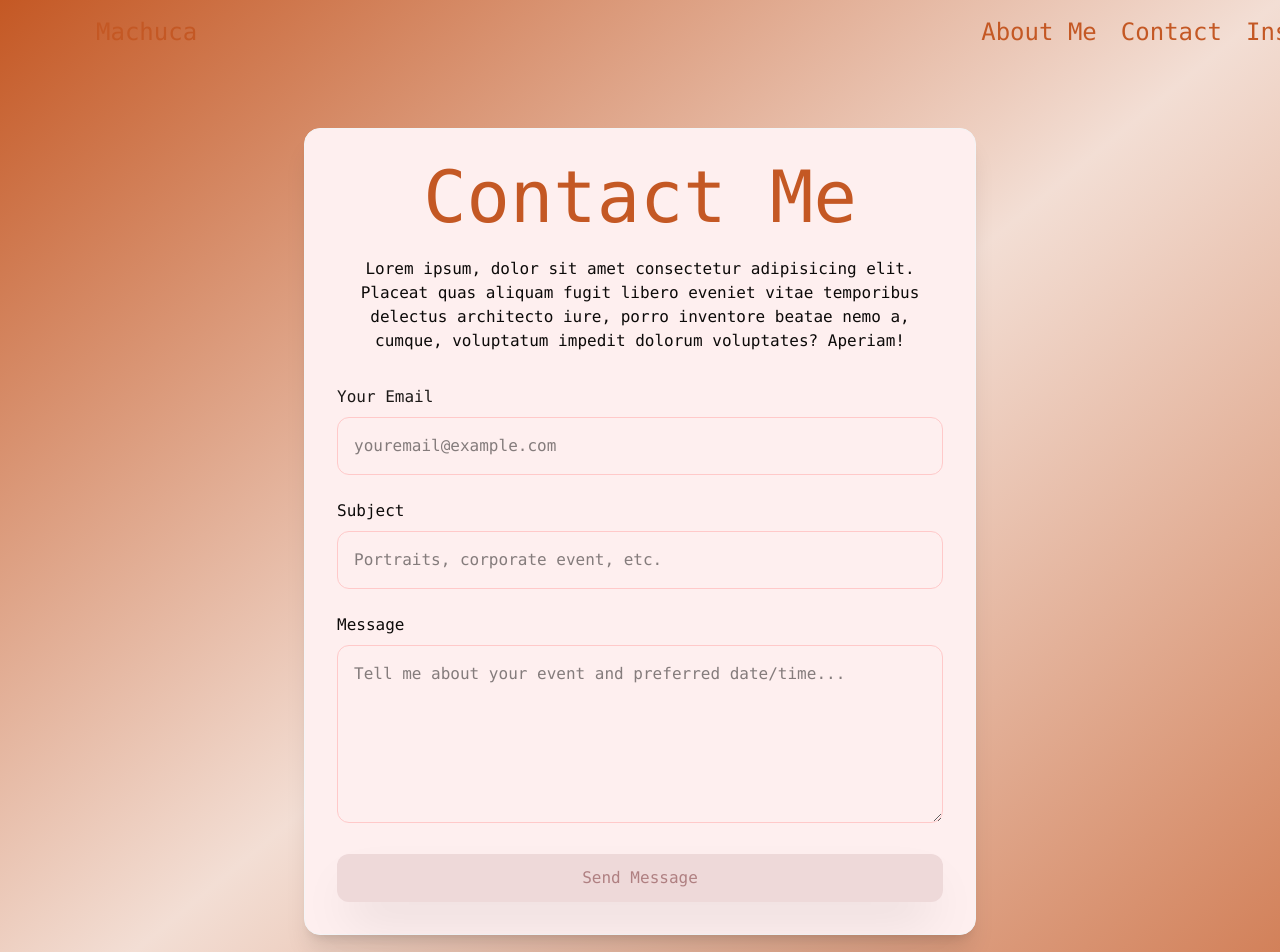
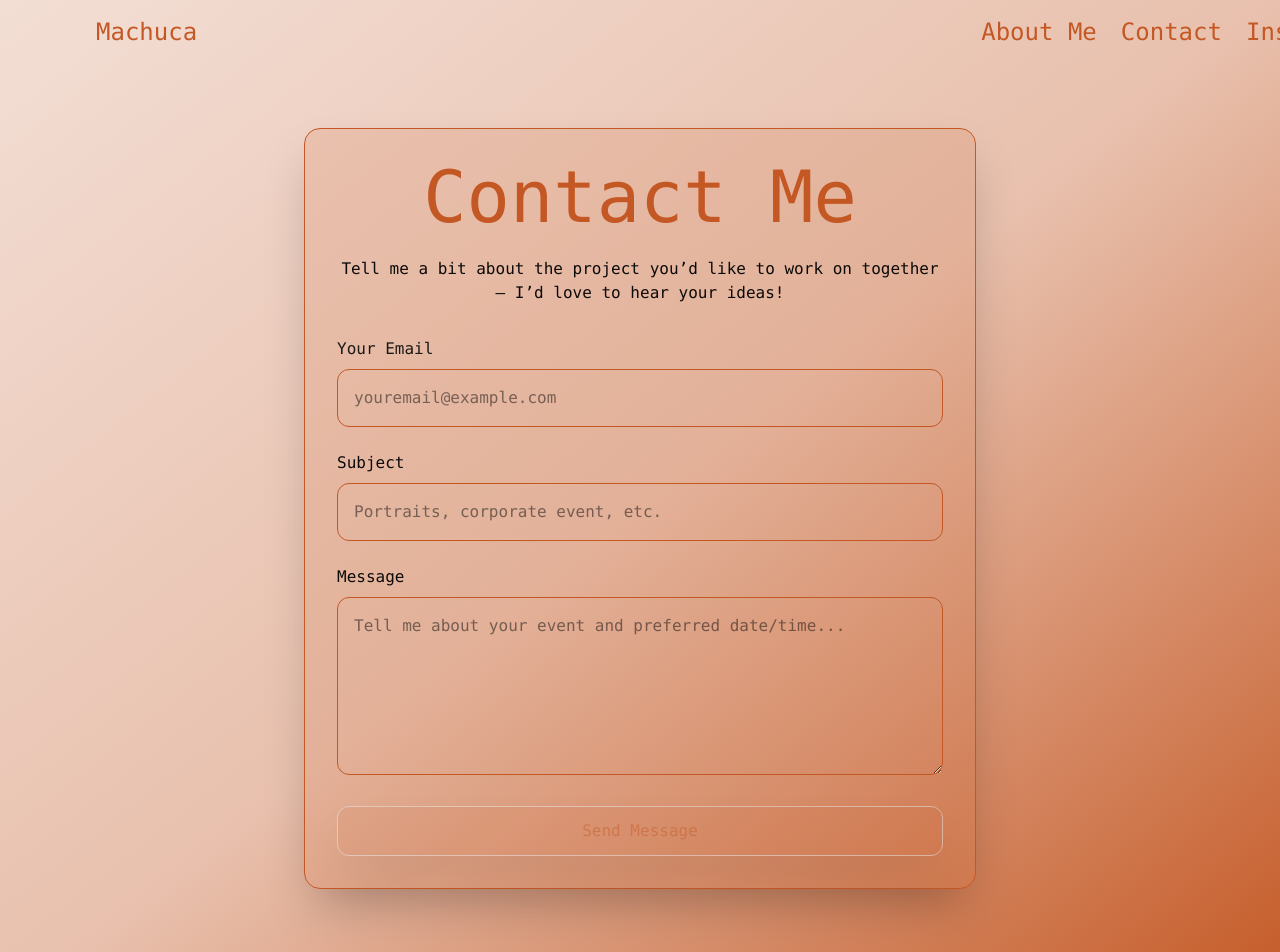
Before and after one commit to Machvca/portfoliophotos, a Next.js app: page /contact in a window 1280 px wide. Shown: the top 952 px of the page. Built offline with nearby package versions, Linux system fonts and the light colour scheme.

Commit message:
about me text

```diff
--- a/app/about/page.tsx
+++ b/app/about/page.tsx
@@ -23,13 +23,15 @@ function Page() {
             ABOUT ME
           </h1>
           <p className=" text-sm md:text-lg lg:text-xl mt-4 text-slate-950 font-mono">
-            Lorem ipsum dolor sit amet consectetur adipisicing elit. Laborum, id
-            quia? Ab, eligendi cupiditate minima animi, porro quaerat dolores at
-            possimus necessitatibus excepturi, maiores laborum obcaecati optio.
-            Et, pariatur adipisci? Lorem ipsum dolor, sit amet consectetur
-            adipisicing elit. Incidunt rerum ducimus minima natus iste
-            necessitatibus assumenda cupiditate quia, delectus sit? Fugit dicta
-            esse fuga neque maiores accusantium sapiente placeat expedita.
+            I&apos;m a photographer from a small town in southern Mexico, now living
+            in Barcelona since 2016. I've always loved photography, but I never
+            really thought about learning it seriously – until 2022, when I
+            bought my first professional camera. I took a couple of courses,
+            learned a lot on my own, and quickly got hooked. Since then, I
+            haven’t stopped learning, practicing, and improving. I really enjoy the whole process – from editing to
+            coming up with creative angles and ideas to capture nice shots. I mostly shoot portraits, events, and
+            street photography – always looking for real moments,
+            and personality in every frame.
           </p>
         </motion.div>
         <Image
--- a/app/contact/page.tsx
+++ b/app/contact/page.tsx
@@ -60,17 +60,15 @@ export default function ContactPage() {
   };
 
   return (
-    <main className="bg-gradient-to-br from-terracota via-terracota/10 to-terracota/80 min-h-screen flex flex-col">
+    <main className="bg-gradient-to-br from-terracota/10 via-terracota/30 to-terracota min-h-screen flex flex-col">
       <section className="flex flex-col items-center justify-center px-4 mx-6 md:mx-0 py-32 md:px-8 -mt-10 md:-mt-0 animate-fade-in-up ">
-        <div className="w-full max-w-2xl bg-[#feefef] rounded-2xl shadow-xl p-8 border border-gray-100">
-          <h2 className="text-4xl md:text-7xl font-medium mb-6 text-terracota text-center font-syne">
+        <div className="w-full max-w-2xl bg-terracota/15 border border-terracota rounded-2xl shadow-2xl p-8  ">
+          <h2 className="text-4xl md:text-7xl font-medium mb-6 text-terracota text-center">
             Contact Me
           </h2>
           <p className="text-stone-950 text-xs md:text-base mb-8 text-center ">
-            Lorem ipsum, dolor sit amet consectetur adipisicing elit. Placeat
-            quas aliquam fugit libero eveniet vitae temporibus delectus
-            architecto iure, porro inventore beatae nemo a, cumque, voluptatum
-            impedit dolorum voluptates? Aperiam!
+            Tell me a bit about the project you’d like to work on together – I’d
+            love to hear your ideas!
           </p>
 
           <form ref={formRef} className="space-y-6" onSubmit={handleSubmit}>
@@ -87,7 +85,7 @@ export default function ContactPage() {
                 id="email"
                 required
                 placeholder="youremail@example.com"
-                className="w-full p-4 text-xs md:text-base text-stone-950 border border-gray-300 rounded-xl focus:outline-none focus:ring-2 focus:ring-stone-500 invalid:border-red-200 invalid:focus:ring-red-950"
+                className="w-full p-4 text-xs md:text-base text-stone-950 border border-terracota rounded-xl focus:outline-none focus:ring-stone-100 invalid:focus:ring-stone-200"
                 onChange={handleInputChange}
               />
             </div>
@@ -105,7 +103,7 @@ export default function ContactPage() {
                 id="subject"
                 required
                 placeholder="Portraits, corporate event, etc."
-                className="w-full p-4 text-xs md:text-base text-stone-950 border border-gray-300 rounded-xl focus:outline-none focus:ring-2 focus:ring-stone-500 invalid:border-red-200 invalid:focus:ring-red-950"
+                className="w-full p-4 text-xs md:text-base text-stone-950 border border-terracota rounded-xl focus:outline-none focus:ring-2 focus:ring-stone-200  invalid:focus:ring-red-950"
                 onChange={handleInputChange}
               />
             </div>
@@ -123,7 +121,7 @@ export default function ContactPage() {
                 rows={6}
                 required
                 placeholder="Tell me about your event and preferred date/time..."
-                className="w-full p-4 text-xs md:text-base text-stone-950 border border-gray-300 rounded-xl focus:outline-none focus:ring-2 focus:ring-stone-500 invalid:border-red-200 invalid:focus:ring-red-900"
+                className="w-full p-4 text-xs md:text-base text-stone-950 border border-terracota rounded-xl focus:outline-none focus:ring-stone-100 focus:ring-2 focus:ring- invalid:focus:terracota"
                 onChange={handleInputChange}
               />
             </div>
@@ -133,8 +131,8 @@ export default function ContactPage() {
               disabled={!isFormValid || loading}
               className={`w-full font-medium py-3 rounded-xl transition duration-300 shadow-2xl flex items-center justify-center ${
                 isFormValid && !loading
-                  ? "bg-[#621316] text-stone-100 cursor-pointer"
-                  : "bg-[#621316]/20 text-[#621316] cursor-not-allowed opacity-50"
+                  ? "bg-terracota text-stone-100 cursor-pointer hover:scale-105"
+                  : "bg-terracota/20 text-terracota cursor-not-allowed opacity-50 border"
               }`}
             >
               {loading ? (
```
